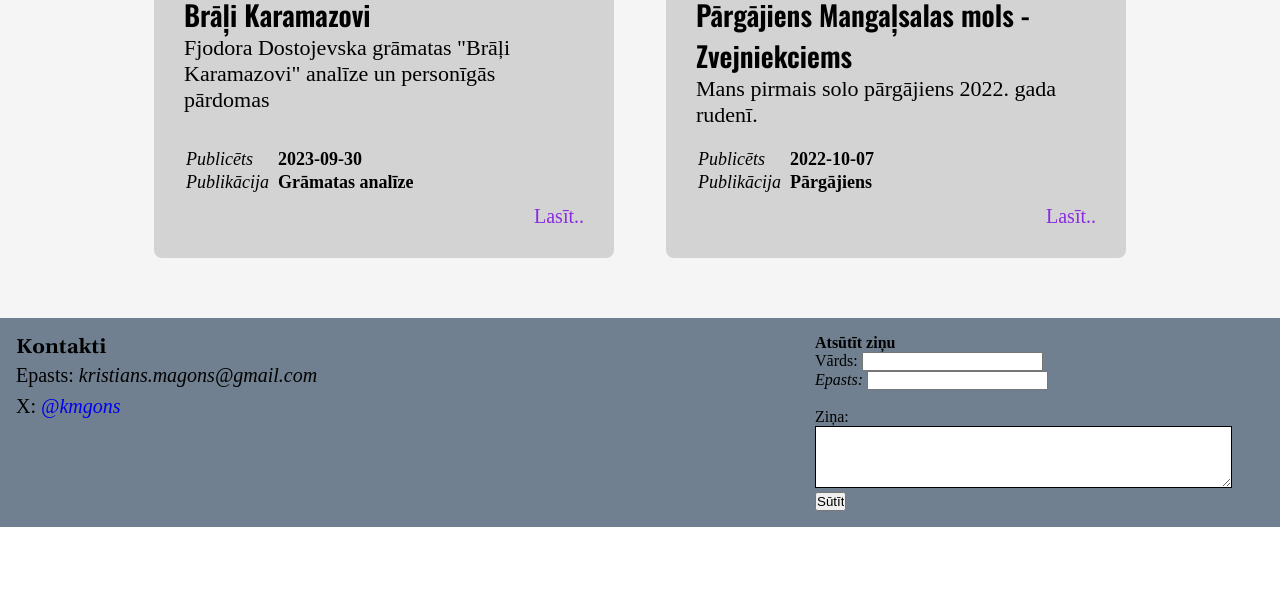
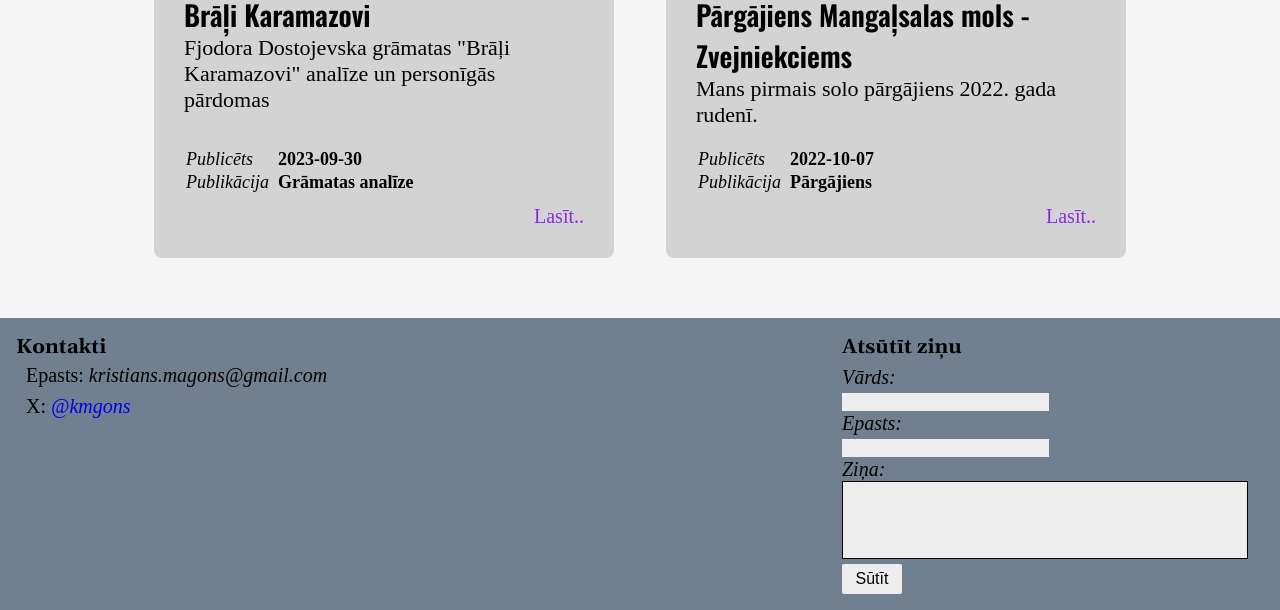
Before and after one commit to KrMagons/blogs, a plain HTML site: page index.html in a window 1280 px wide. Shown: the part 2890-3500 px from the top of the page. Before the commit the page ends 3417 px from the top, so only its background shows below. Drawn offline with nearby package versions, Linux system fonts and the light colour scheme.

Commit message:
Styled message form

```diff
--- a/index.html
+++ b/index.html
@@ -67,16 +67,16 @@
                     <h4 class="message-header">Atsūtīt ziņu</h4>
                     <form id="message-form" method="post" onsubmit="return isMessageValid(event)" action="https://www.w3schools.com/action_page.php" class="message-form">
                         <div class="name">
-                            <label for="name">Vārds: </label>
+                            <label for="name">Vārds: </label><br>
                             <input id="name" type="text" id="name" name="name" autocomplete="off">
-                            <span id="name-error" class="name-error">Kļūda</span>
+                            <span id="name-error" class="name-error">*</span>
                         </div>
                         <div class="email">
-                            <label for="email">Epasts: </label>
+                            <label for="email">Epasts: </label><br>
                             <input id="email" type="email" id="email" name="email" autocomplete="off">
-                            <span id="email-error" class="email-error">Kļūda</span><br><br>
+                            <span id="email-error" class="email-error">*</span>
                         </div>
-                        <div class="message">
+                        <div class="message-text">
                             <label for="message">Ziņa: </label><br>
                             <textarea id="message" name="message" rows="4" cols="50"></textarea>
                             <br>
--- a/script.js
+++ b/script.js
@@ -200,7 +200,7 @@ function searchPosts(){
 }
 
 /* Funkcija pārbauda, vai iesniegtā ziņas forma ir derīga. Ja ir, iesniedz formu. Pretējā gadījumā
-    uzrāda kļūdu
+    uzrāda kļūdu un formu neiesniedz
 */
 function isMessageValid(event){
     let name_val = name_input.value;
@@ -211,7 +211,7 @@ function isMessageValid(event){
     let valid_message = false;
     let valid_email = false;
 
-    if(!name_val || name_val.length == 0 || name_val.length > 20){
+    if(!name_val || name_val.length == 0 || name_val.length > 30){
         document.getElementById("name-error").style.display = "inline-block";
     }else{
         document.getElementById("name-error").style.display = "none";
--- a/styles.css
+++ b/styles.css
@@ -323,6 +323,7 @@ html{
 .footer{
     padding: 16px;
     display: flex;
+    flex-wrap: wrap;
     background-color: slategrey;
     justify-content: space-between;
 }
@@ -342,6 +343,7 @@ html{
 }
 
 .contacts li{
+    margin-left: 10px;
     list-style-type: none;
     font-size: 20px;
     padding: 4px 0;
@@ -352,18 +354,70 @@ html{
 }
 
 /* Message */
-
 .message{
     margin-right: 16px;
+    font-size: 20px;
+}
+
+.message-header{
+    font-family: "Gelasio", serif;
+}
+
+.message-form{
+    margin-top: 6px;
+}
+
+#submit{
+    height: 30px;
+    width: 60px;
+    display: flex;
+    justify-content: center;
+    font-size: 16px;
+    color: black;
+    cursor: pointer;
+    background-color: #ededed;
+    border: none;
+    transition: 0.1s;
+    border-radius: 2px;
 }
 
 #name-error, #email-error {
+    font-style: italic;
+    font-size: 18px;
     color: red;
     display: none;
 }
 
 #message{
+    width: 400px;
+    padding: 2px;
     border-color: black;
+    resize: none;
+}
+
+#message:focus{
+    outline: none;
+}
+
+.name label, .email label, .message-text label{
+    font-style: italic;
+}
+
+#name:focus{
+    outline: none;
+}
+
+#email:focus{
+    outline: none;
+}
+
+#name, #email, #message {
+    background-color: #ededed;
+    font-size: 16px;
+}
+
+#name, #email{
+    border: none;
 }
 
 
@@ -385,6 +439,10 @@ html{
     background-color: slategray;
 }
 
+#submit:hover{
+    background-color: #d9d9d9;
+}
+
 /* Scrollbar */
 ::-webkit-scrollbar {
     width: 10px;
```
